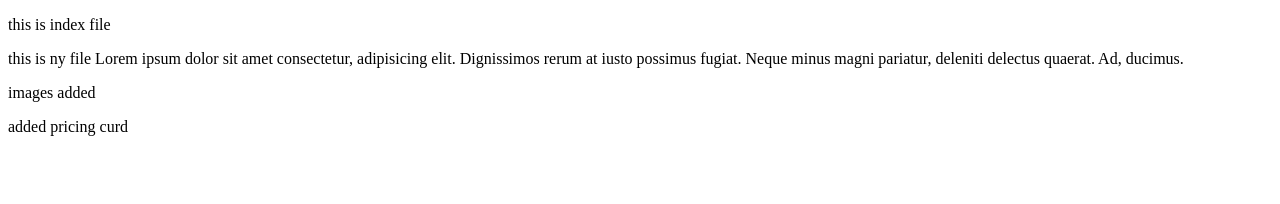
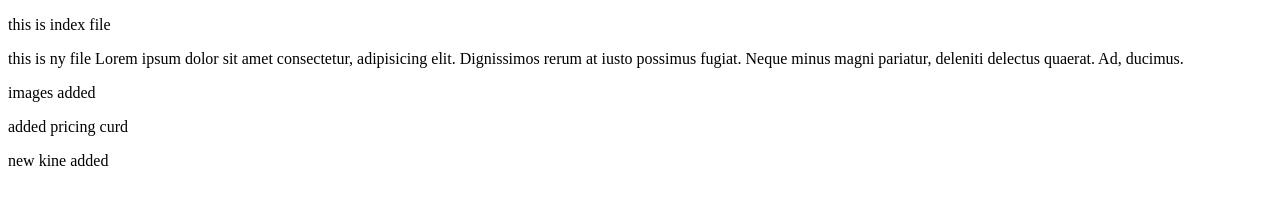
Before and after one commit to AJAKSHAY77/git-merge, a plain HTML site: page index.html in a window 1280 px wide. Drawn offline with Linux system fonts and the light colour scheme.

Commit message:
commited

```diff
--- a/index.html
+++ b/index.html
@@ -12,5 +12,7 @@
         <p>images added</p>
 
         <p>added pricing curd</p>
+
+        <p> new kine added</p>
 </body>
 </html>
```
